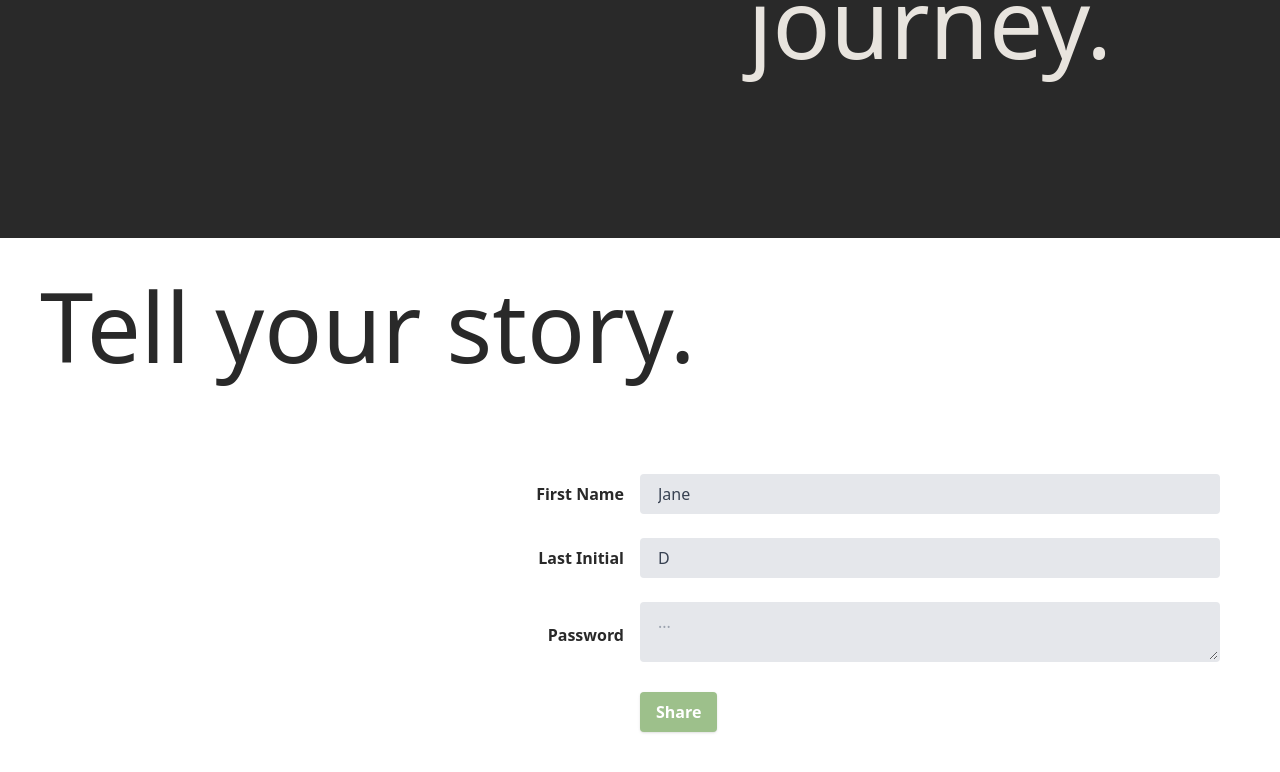
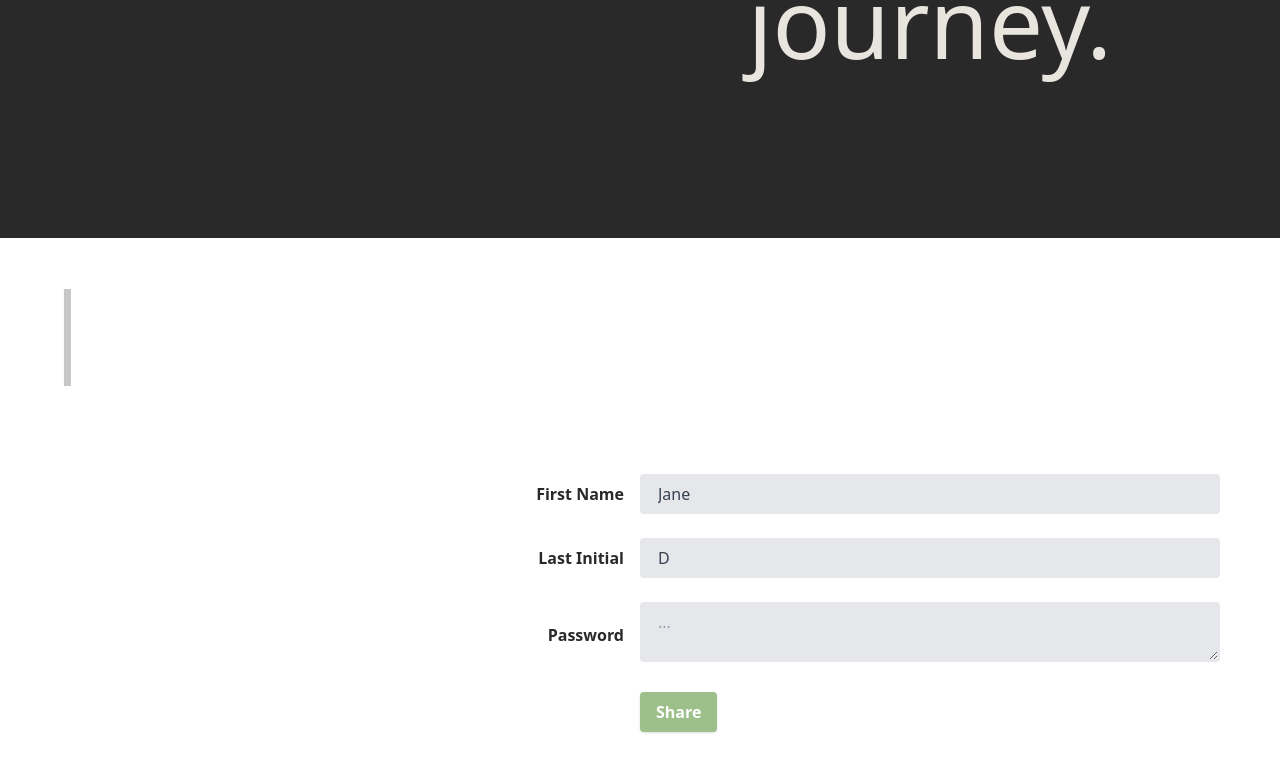
Before and after one commit to madalinefitz/Two-or-More, a React (Create React App) app: page /share in a window 1280 px wide. Shown: the part 930-1702 px from the top of the page. Built offline with nearby package versions, Linux system fonts and the light colour scheme.

Commit message:
install typewriter library and implement typewriter effect for SHARE page

```diff
--- a/src/components/Share.js
+++ b/src/components/Share.js
@@ -1,3 +1,5 @@
+import Typewriter from 'typewriter-effect';
+
 export default function Share () {
     return(
         <div>
@@ -5,7 +7,14 @@ export default function Share () {
             <div className="text-8xl text-right ml-20 p-10">We'd love to hear more about you! This is a safe space to share your story. Your experiences. Your history. Your journey.
             </div>
         </div>
-            <div className="text-[#292929] sm:text-2xl md:text-8xl w-2/3 p-10">Tell your story.</div>
+            <div className="text-[#292929] sm:text-2xl md:text-8xl w-2/3 p-10">
+            <Typewriter
+                options={{
+                strings: ['Tell your story.'],
+                autoStart: true,
+                loop: true,
+                }}
+            /></div>
             <div className="flex justify-end p-5 pb-10">
                 <form className="p-10 sm:w-full ">
                     <div class="md:flex md:items-center mb-6">
```
